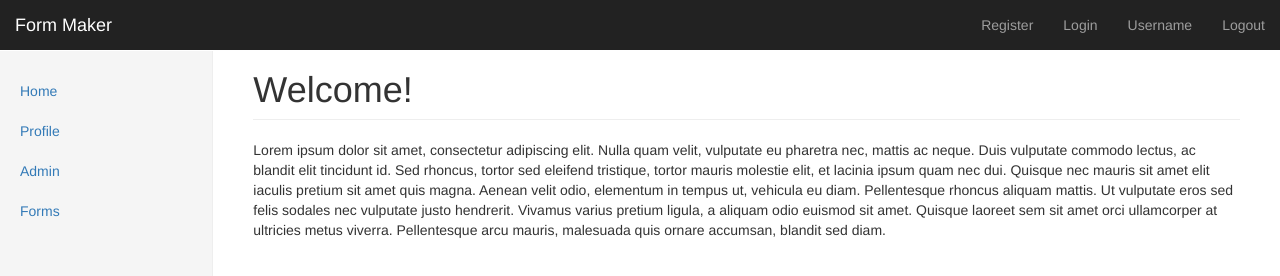
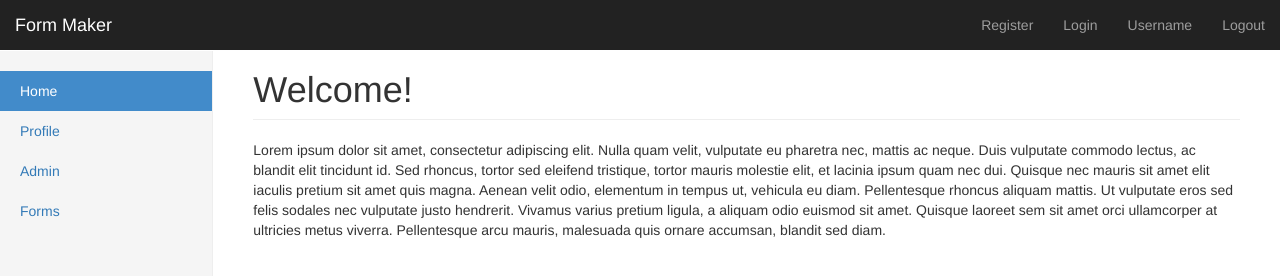
Before and after one commit to lhaber9/WebDevSpring2016, a website: page public/assignment/home.html in a window 1280 px wide. Drawn offline with nearby package versions, Linux system fonts and the light colour scheme.

Commit message:
little more work on Assignment 2

```diff
--- a/public/home.html
+++ b/public/assignment/home.html
@@ -48,7 +48,7 @@
     <div class="row">
         <div class="col-sm-3 col-md-2 sidebar">
             <ul class="nav nav-sidebar">
-                <li><a href="#">Home</a></li>
+                <li class="active"><a href="#">Home</a></li>
                 <li><a href="#">Profile</a></li>
                 <li><a href="#">Admin</a></li>
                 <li><a href="#">Forms</a></li>
```
Also changed, not shown: public/assignment/register.html (added, +10 -0 lines), 1 other file.
